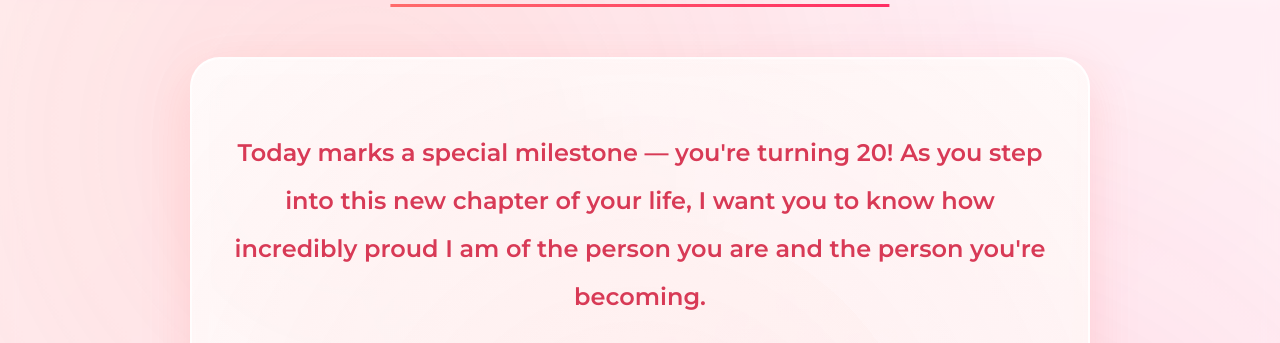
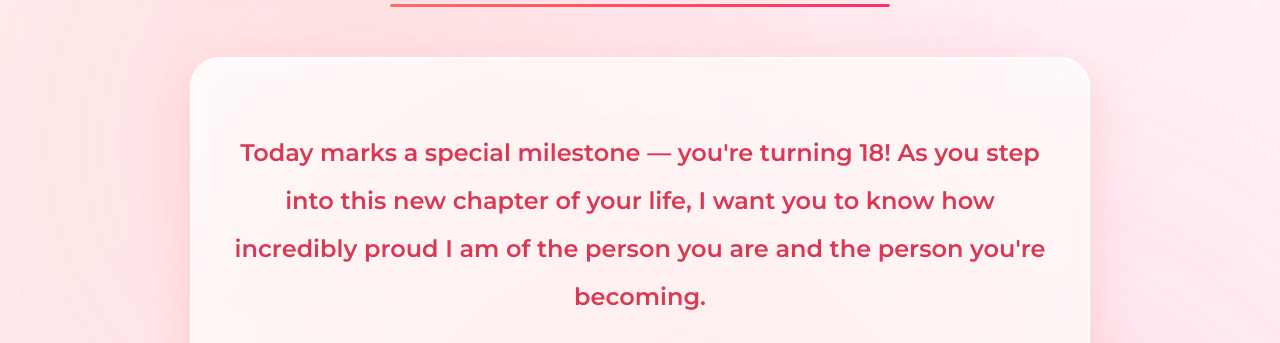
Before and after one commit to emmanuelpam03/emmanuelpam03.github.io, a plain HTML site: page index.html in a window 1280 px wide. Shown: the part 4003-4346 px from the top of the page. Drawn offline with nearby package versions, Linux system fonts and the light colour scheme.

Commit message:
changed the year she is

```diff
--- a/index.html
+++ b/index.html
@@ -1290,7 +1290,7 @@
           <h2>Happy 18th Birthday! 🎉</h2>
           <div class="birthday-message-text">
             <p>
-              Today marks a special milestone — you're turning 20! As you step
+              Today marks a special milestone — you're turning 18! As you step
               into this new chapter of your life, I want you to know how
               incredibly proud I am of the person you are and the person you're
               becoming.
```
